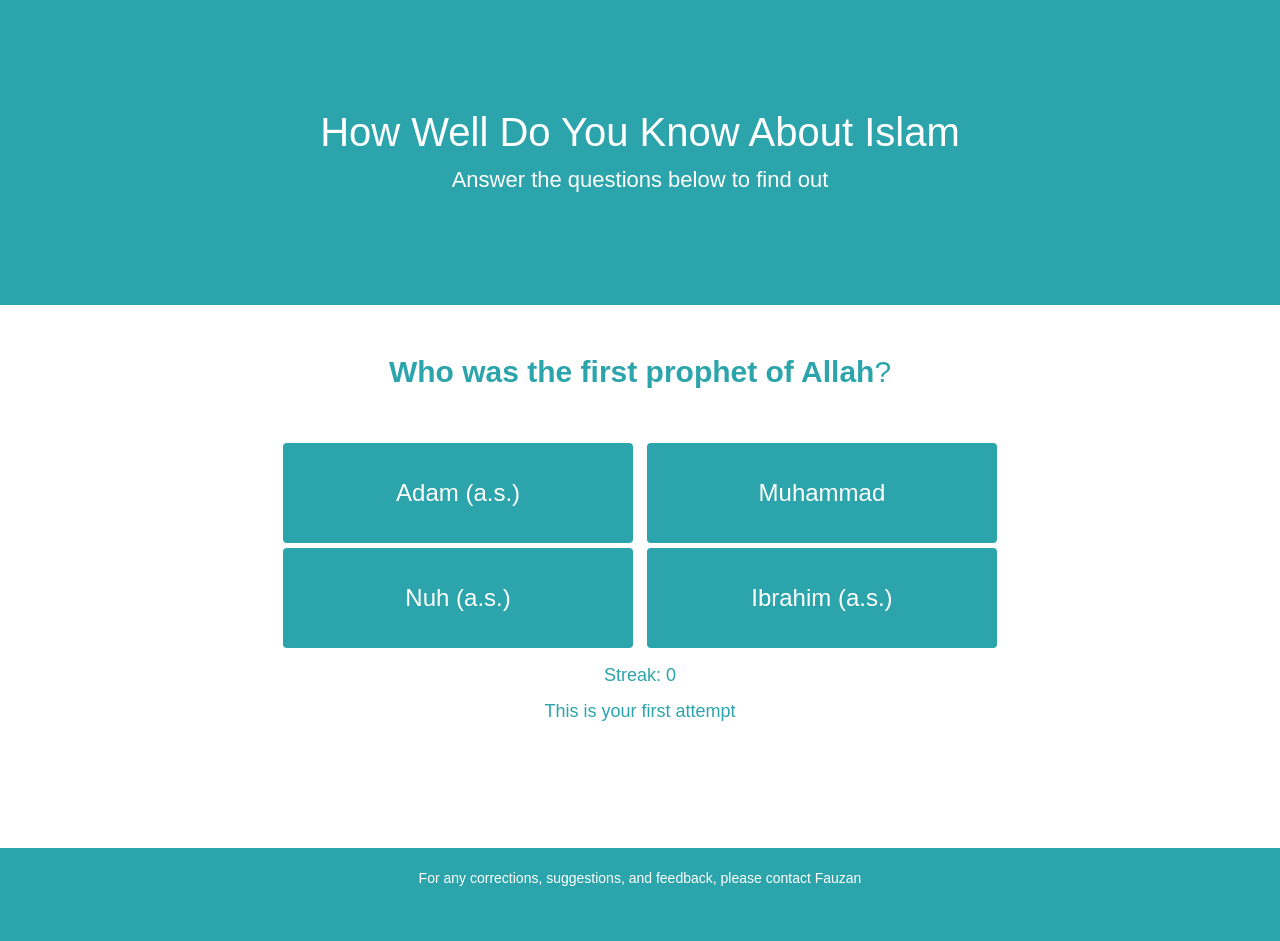
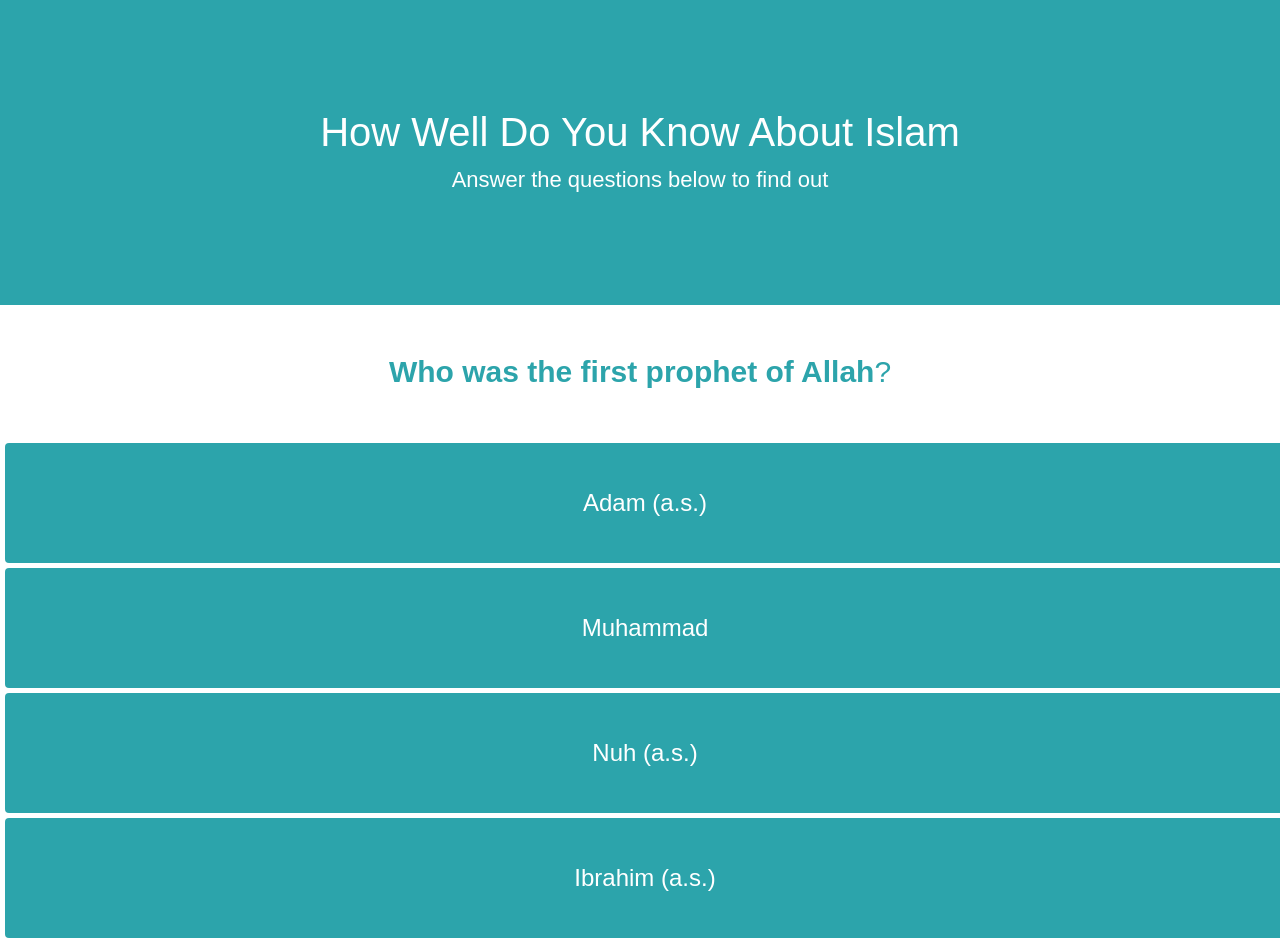
Before and after one commit to fauzankadri/Trivia-About-Islam, a plain HTML site: page index.html in a window 1280 px wide. Shown: the top 941 px of the page. Drawn offline with nearby package versions, Linux system fonts and the light colour scheme.

Commit message:
scalable on mobile

```diff
--- a/css/style.css
+++ b/css/style.css
@@ -8,8 +8,8 @@ body {
 }
 button{
   display: block;
-  width: 350px;
-  height: 100px;
+  width: 20%;
+  height: 120px;
   text-align: center;
   margin: 5px;
   background-color: #2CA4AB;
@@ -81,7 +81,7 @@ h1, h2{
 
 #response {
   height: 100px;
-  width:300px;
+  width:20%;
   display: none;
   border-radius: 3px;
   margin: 0 auto;
@@ -98,3 +98,11 @@ h1, h2{
   text-align: center;
   padding: 20px;
 }
+
+@media only screen and (max-width: 1300px) {
+    button {
+      width: 100%;
+    }
+    #response {
+      width:100%;
+    }
```
